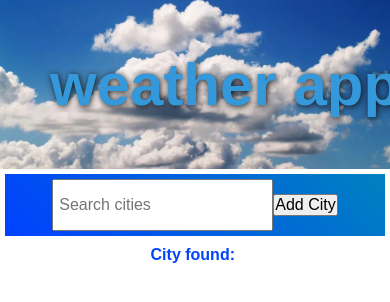
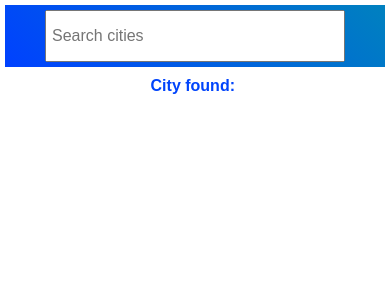
Before and after one commit to milanzivanov/angularWeatherApp-v5, an Angular app: page / in a window 390 px wide. Shown: the top 302 px of the page. Built offline with nearby package versions, Linux system fonts and the light colour scheme.

Commit message:
ading media queris

```diff
--- a/src/app/item/item.component.html
+++ b/src/app/item/item.component.html
@@ -4,6 +4,8 @@
         <p class="info">{{item.country}}</p>
     </div>
     <div class="col-2">
-        <span class="temperature">{{item.temp}}°C</span>
+        <span class="temperature"
+              [ngStyle]="{'color': item.temp > 0? 'indianred' : '#2d8dce'}">
+              {{item.temp}}°C</span>
     </div>
 </article>
--- a/src/app/search/search.component.html
+++ b/src/app/search/search.component.html
@@ -12,8 +12,8 @@
            required
            placeholder="Search cities">
 
-    <button type="submit"
-            (submit)="onSubmit($event)">Add City</button>
+    <!-- <button type="submit"
+            (submit)="onSubmit($event)">Add City</button> -->
   </form>
 
   <div>
--- a/src/app/search/search.component.ts
+++ b/src/app/search/search.component.ts
@@ -27,7 +27,6 @@ export class SearchComponent implements OnInit {
   constructor(private _weatherService: WeatherService) { }
 
   ngOnInit() {
-    // console.log('search data ' + this.data);
   }
 
   // angular form documentation
@@ -38,8 +37,6 @@ export class SearchComponent implements OnInit {
       return;
     }
 
-    // console.log(f.value.cityName);
-
     // more than one cites in input
     const addedCities = this.cityName.split(',').map(city => city.trim());
 
@@ -47,14 +44,11 @@ export class SearchComponent implements OnInit {
       // http service
       this._weatherService.searchWeatherData(city)
       .subscribe(data => {
-        // I get the data in the console???hm
-        console.log(data);
-        // this.data = data;
+
         // adding weather data to the weather data
         const weatherItem = new WeatherItem(data.cityName, data.country, data.temp);
         this._weatherService.addWeatherItem(weatherItem);
 
-        // 777 adding to search tamplate
         // push data to resalt[]
         // TRICKY
         this.result.push(data.cityName);
@@ -63,14 +57,14 @@ export class SearchComponent implements OnInit {
         this.cityName = '';
       },
       error => {
-        console.log('City not found or not exsist!!!');
+        alert('City not found or not exsist!!! Try agean.');
       }
     );
 
     });
   }
 
-  // remove
+  // remove city
   removeItem(i) {
     WEATHER_ITEMS.splice(i, 1);
     this.result.splice(i, 1);
--- a/src/styles.css
+++ b/src/styles.css
@@ -21,6 +21,11 @@ header {
   background-size: cover;
   text-shadow: 1px 1px 6px rgb(22, 21, 21);
 }
+@media screen and (max-width: 768px) {
+  header {
+    display: none;
+  }
+}
 
 .weather-list {
   margin: 10px auto;
@@ -34,6 +39,11 @@ header {
   float: left;
   width: 33.333%;
 }
+@media screen and (max-width: 768px) {
+  .weather-element {
+    width: 100%;
+  }
+}
 
 form {
   display: flex;
@@ -44,16 +54,12 @@ form {
   background: linear-gradient(45deg, #0041ff, #0081bf);
   padding: 5px;
 }
-
-/* .tooltip {
-  position: absolute;
-  padding: 3px;
-  font-size: 12px;
-  background-color: #eee;
-  border-radius: 3px;
-  border: 1px solid rgb(114, 148, 36);
-  text-align: left;
-} */
+@media screen and (max-width: 768px) {
+  form {
+    flex-direction: column;
+    width: 100%;
+  }
+}
 
 .temperature {
   cursor: default;
@@ -71,7 +77,6 @@ form {
   max-width: 100%;
   text-align: center;
   padding: 5px;
-  /* background: rgb(95, 97, 218); */
 }
 
 
@@ -84,7 +89,11 @@ input {
   padding: 15px 5px;
   outline: none;
   max-width: 300px;
-  /* border: 0; */
+}
+@media screen and (max-width: 768px) {
+  input {
+    width: 100%;
+  }
 }
 
 /* tab city */
@@ -92,10 +101,16 @@ input {
   padding: 17px 10px;
   background-color: #2988c6;
 }
+@media screen and (max-width: 768px) {
+  .weather-tub {
+    width: 100%;
+  }
+}
 
 .weather-tub label {
   font-weight: bold;
   margin-right: 10px;
+  color: #ccc;
 }
 
 .weather-tub span {
@@ -107,28 +122,3 @@ input {
 .weather-tub:hover span {
   color: red;
 }
-
-/* form:after {
-  content: "";
-  display: table;
-  clear: both;
-} */
-
-/* button {
-  background-color: #2ecc71;
-  border: none;
-  padding: 4px 8px;
-  box-shadow: 1px 1px 1px #95a5a6;
-  cursor: pointer;
-  color: white;
-}
-
-button:hover {
-  background-color: #27ae60;
-} */
-
-@media screen and (max-width: 768px) {
-  .weather-list {
-    width: 80%;
-  }
-}
```
Also changed, not shown: src/app/weather.service.ts (+1 -9 lines).
